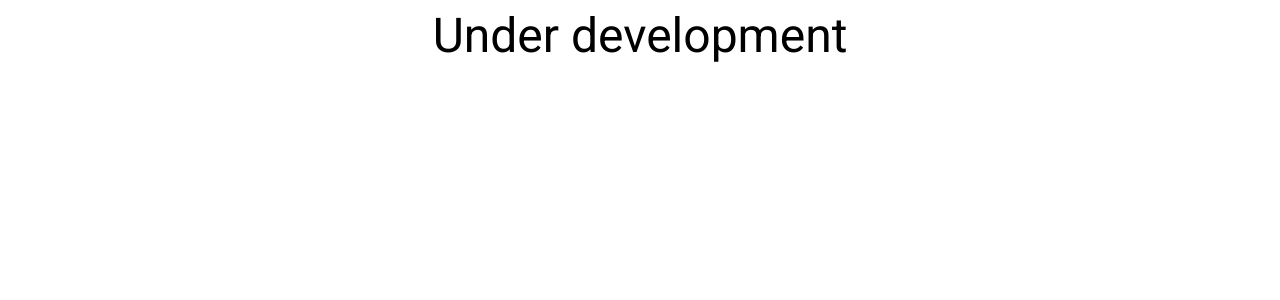
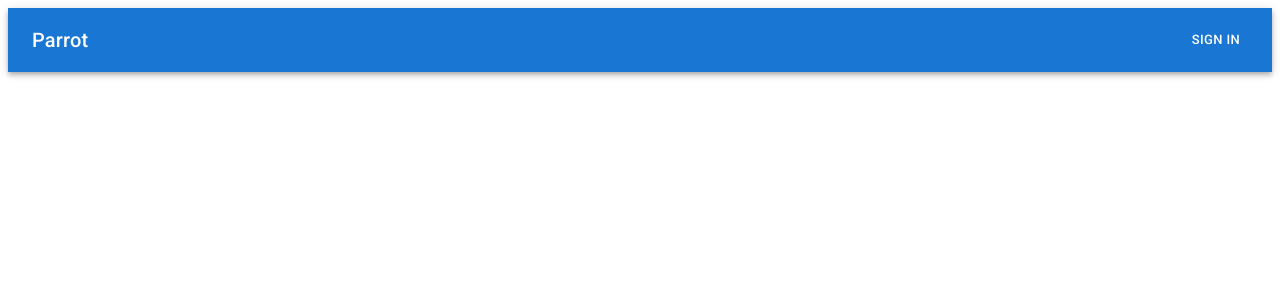
Before and after one commit to andrehsvictor/Parrot, a React (Vite) app: page / in a window 1280 px wide. Shown: the top 300 px of the page. Built offline with nearby package versions, Linux system fonts and the light colour scheme.

Commit message:
Refactor App component to use HomePage component

```diff
--- a/src/App.tsx
+++ b/src/App.tsx
@@ -2,15 +2,12 @@ import "@fontsource/roboto/300.css";
 import "@fontsource/roboto/400.css";
 import "@fontsource/roboto/500.css";
 import "@fontsource/roboto/700.css";
-import { Code } from "@mui/icons-material";
-import { Container, Typography } from "@mui/material";
+import HomePage from "./pages/HomePage";
 
 function App() {
   return (
     <>
-      <Typography variant="h3" component="h1" align="center">
-        Under development
-      </Typography>
+      <HomePage />
     </>
   );
 }
```
